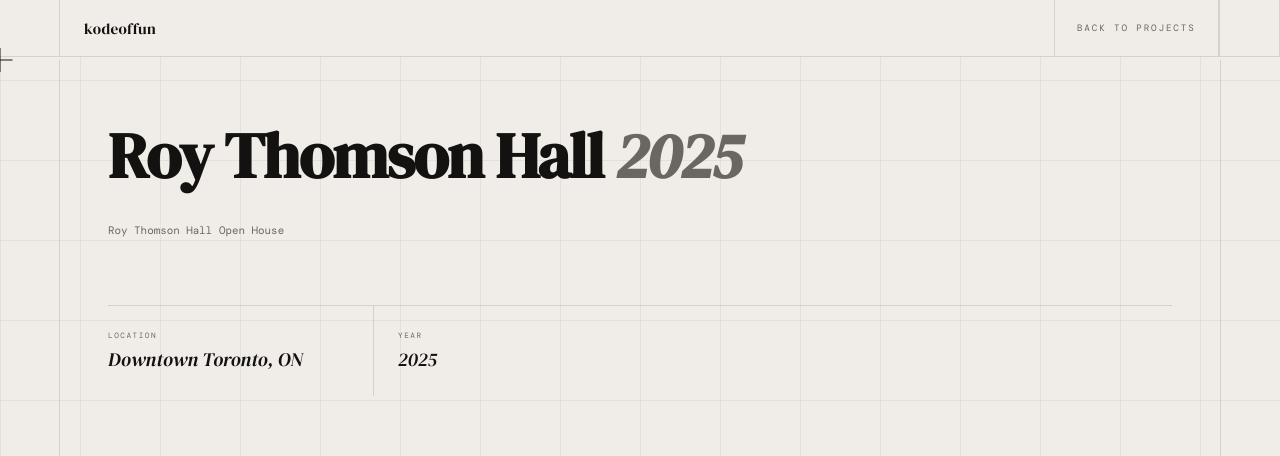
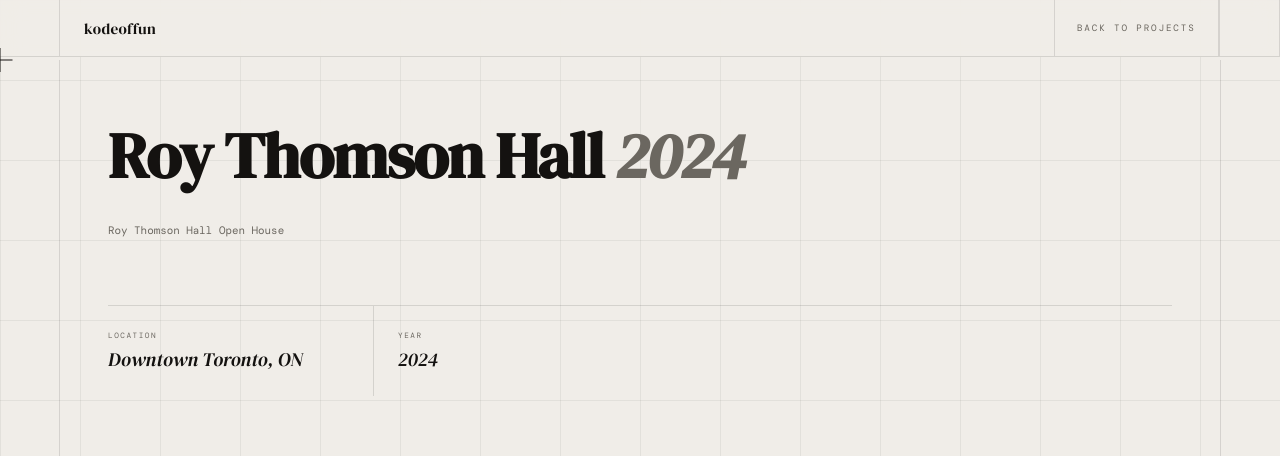
Before and after one commit to kodeoffun/kodeoffun.github.io, a Jekyll site: the page roy-thomson-hall.html, which Jekyll copies as it is, in a window 1280 px wide and 900 px high. Shown: the top 456 px of the window. Built offline with Jekyll 4.4.1, drawn with Linux system fonts in a browser that asks for light colours; some web fonts are replaced.

Commit message:
Update roy-thomson-hall.html

```diff
--- a/roy-thomson-hall.html
+++ b/roy-thomson-hall.html
@@ -3,7 +3,7 @@
 <head>
 <meta charset="UTF-8">
 <meta name="viewport" content="width=device-width, initial-scale=1.0">
-<title>Roy Thomson Hall - 2025</title>
+<title>Roy Thomson Hall - 2024</title>
 <link href="https://fonts.googleapis.com/css2?family=DM+Serif+Display:ital@0;1&family=DM+Mono:wght@300;400&display=swap" rel="stylesheet">
 <style>
   :root {
@@ -176,7 +176,7 @@
     <div class="project-header rv">
    <!--   <span class="ph-meta">Project No. 002</span>
       -->
-      <h1 class="ph-title">Roy Thomson Hall<em> 2025</em></h1>
+      <h1 class="ph-title">Roy Thomson Hall<em> 2024</em></h1>
       <p style="font-size: 0.68rem; line-height: 1.9; color: var(--steel); max-width: 500px;">
         Roy Thomson Hall Open House
       </p>
@@ -188,7 +188,7 @@
         </div>
         <div class="ph-detail-cell">
           <span class="phd-label">Year</span>
-          <span class="phd-val">2025</span>
+          <span class="phd-val">2024</span>
         </div>
 
       </div>
```
